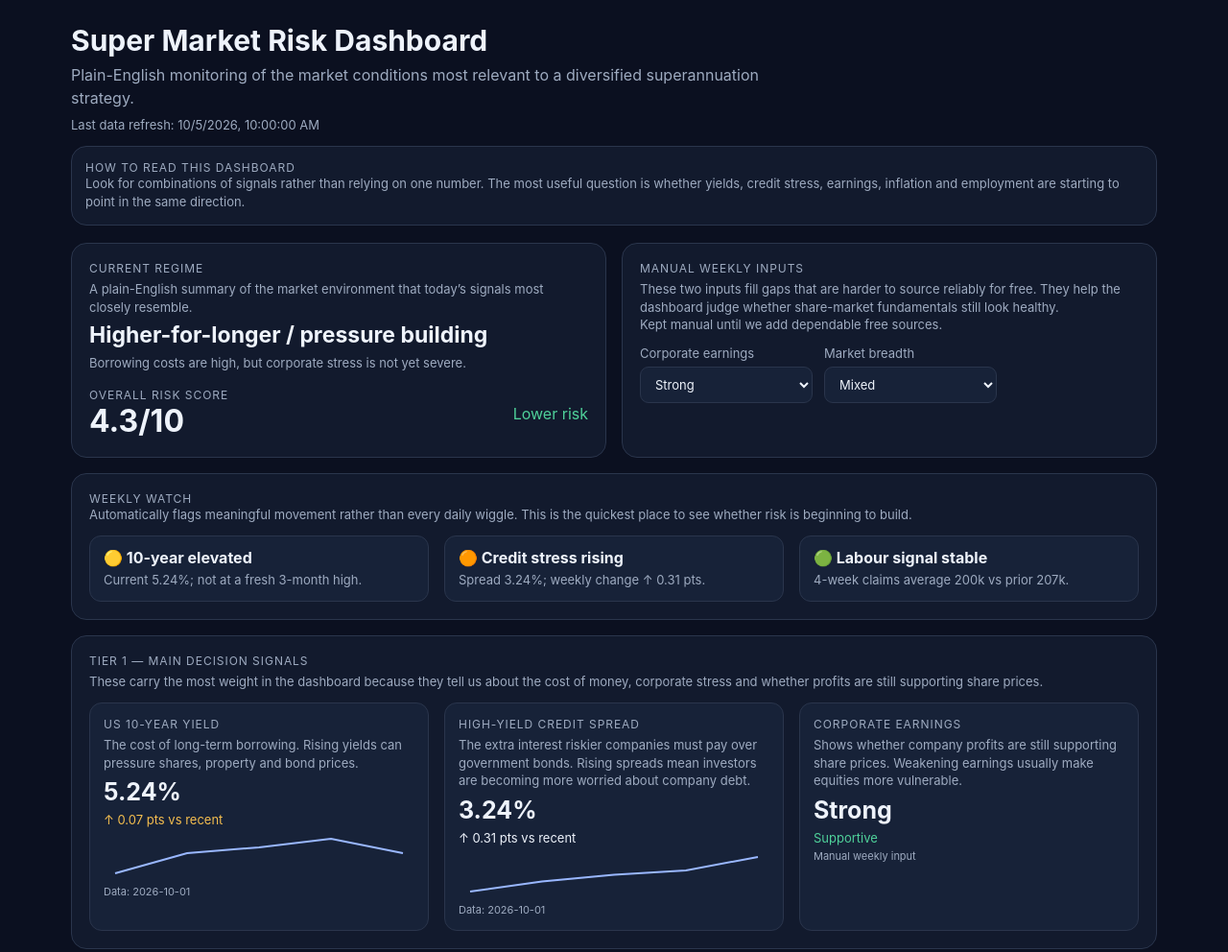
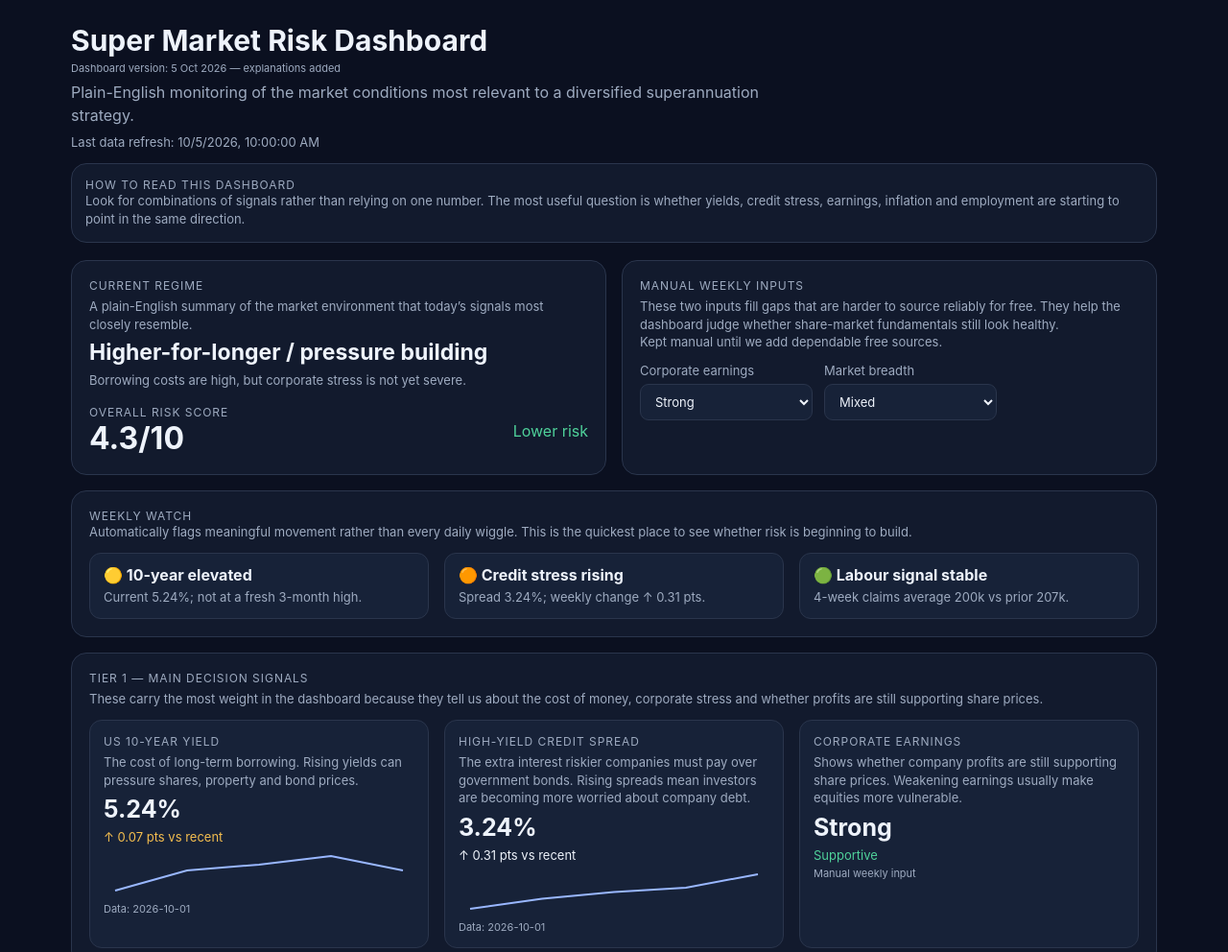
Before and after one commit to robmusarra26/super-market---risk---dashboard, a plain HTML site: page index.html in a window 1280 px wide. Shown: the top 992 px of the page at 96% size. Drawn offline with Linux system fonts and the light colour scheme.

Commit message:
Force fresh Pages deployment and add version marker

```diff
--- a/index.html
+++ b/index.html
@@ -3,6 +3,9 @@
 <head>
 <meta charset="utf-8">
 <meta name="viewport" content="width=device-width,initial-scale=1">
+<meta http-equiv="Cache-Control" content="no-cache, no-store, must-revalidate">
+<meta http-equiv="Pragma" content="no-cache">
+<meta http-equiv="Expires" content="0">
 <title>Super Market Risk Dashboard</title>
 <style>
 :root{--bg:#0b1020;--panel:#121a2d;--panel2:#172238;--text:#eef3fb;--muted:#9eabc0;--border:#2a354c;--accent:#82aaff;--good:#4fd19a;--warn:#f4be4f;--bad:#f27575}
@@ -28,7 +31,7 @@ table{width:100%;border-collapse:collapse}th,td{padding:11px 9px;border-bottom:1
 <div class="wrap">
   <div class="top">
     <div>
-      <h1>Super Market Risk Dashboard</h1>
+      <h1>Super Market Risk Dashboard</h1><div class="date" style="margin-top:4px">Dashboard version: 5 Oct 2026 — explanations added</div>
       <div class="sub muted">Plain-English monitoring of the market conditions most relevant to a diversified superannuation strategy.</div>
       <div id="status" class="status">Loading data…</div><div class="panel" style="margin-top:14px;padding:14px"><div class="kicker">How to read this dashboard</div><div class="small muted">Look for combinations of signals rather than relying on one number. The most useful question is whether yields, credit stress, earnings, inflation and employment are starting to point in the same direction.</div></div>
     </div>
```
